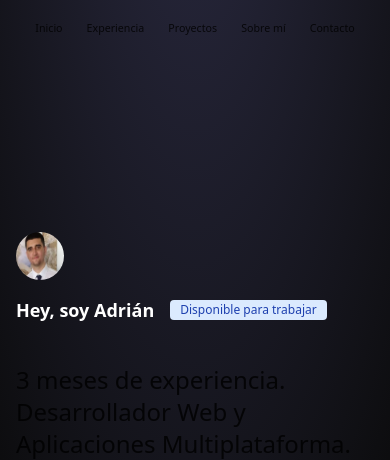
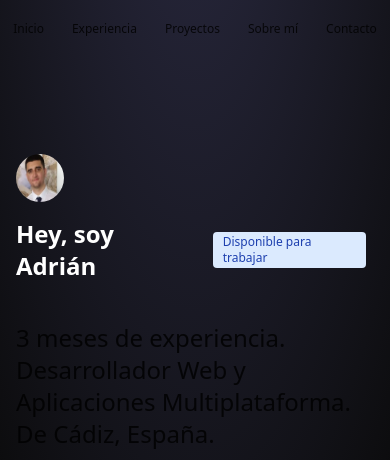
Before and after one commit to AdrianOliva2/Porfolio-Adrian, an Astro site: page / in a window 390 px wide. Shown: the top 460 px of the page. Built offline with nearby package versions, Linux system fonts and the light colour scheme; Astro itself is replaced by a stand-in of ours.

Commit message:
V-1.2.3 Upgrade responsive for mobile.

```diff
--- a/src/components/Header.astro
+++ b/src/components/Header.astro
@@ -1,7 +1,7 @@
 <header
   class="flex justify-center items-center py-5 w-full xl:w-[1120px] mx-auto"
 >
-  <nav class="flex flex-row gap-x-6 md:gap-x-10 opacity-80 text-[8pt] sm:text-[12pt]">
+  <nav class="flex flex-row gap-x-7 md:gap-x-10 opacity-80 text-[9pt] sm:text-[12pt]">
     <a href="#top">Inicio</a>
     <a href="#experiencia">Experiencia</a>
     <a href="#proyectos">Proyectos</a>
--- a/src/pages/index.astro
+++ b/src/pages/index.astro
@@ -16,13 +16,13 @@
   description="Contrata a Adrián para crear tu aplicación web o móvil. Desarrollador Web"
 >
   <main class="px-4">
-    <SectionContainer class="py-44 pb-24">
+    <SectionContainer class="pt-24 md:pt-44 pb-24">
       <img
         class="rounded-full size-12 mb-4"
         src="/FotoAdrian.jpg"
         alt="Adrian photo"
       />
-      <h1 class="text-white text-lg sm:text-2xl md:text-4xl lg:text-5xl font-bold flex flex-row gap-x-4 pb-10">
+      <h1 class="text-white text-2xl sm:text-3xl md:text-4xl lg:text-5xl font-bold flex flex-row gap-x-4 pb-10">
         Hey, soy Adrián
         <a
           href="https://www.linkedin.com/in/adri%C3%A1n-oliva-del-r%C3%ADo-952038223"
```
